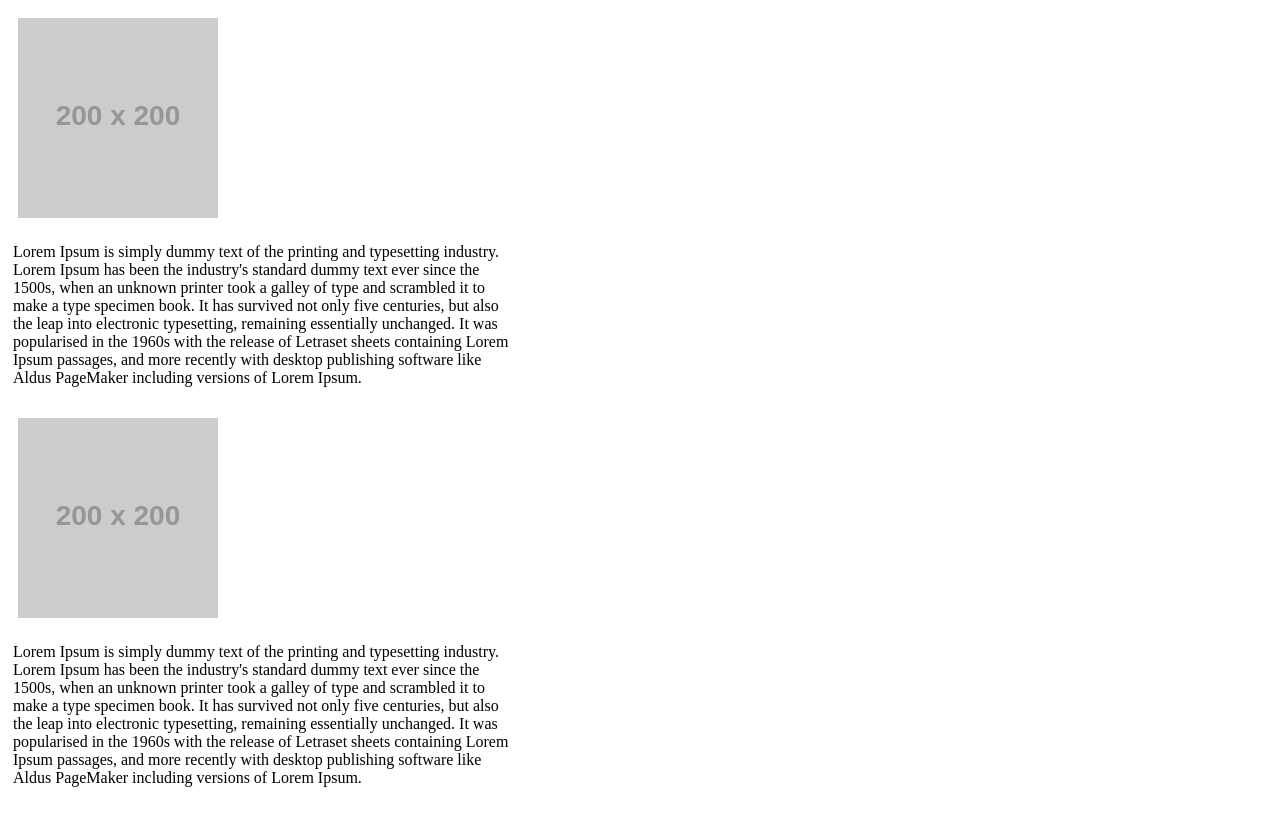
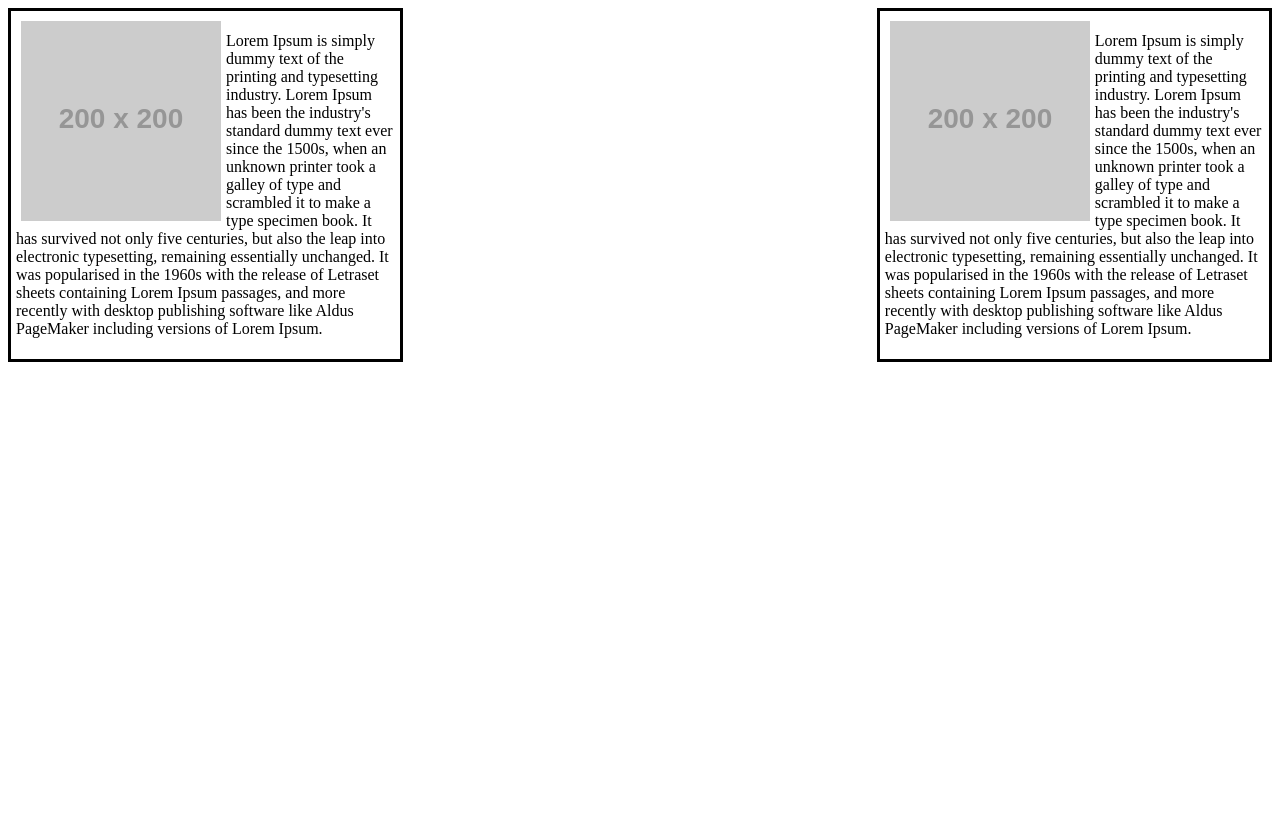
Before and after one commit to peepcrusher/coding-drills, a plain HTML site: page 10-core-css-float-wrappers/challenge-prompt.html in a window 1280 px wide. Drawn offline with Linux system fonts and the light colour scheme; placeholder pictures from the web are drawn by us.

Commit message:
completed core css flaot wrappers drill

```diff
--- a/10-core-css-float-wrappers/challenge-prompt.html
+++ b/10-core-css-float-wrappers/challenge-prompt.html
@@ -10,17 +10,26 @@
 <style>
 
     div {
-        width: 40%;
+        width: 30%;
         padding: 5px;
+        border: 3px solid;
         /* Add a border to every `<div>` element */
 
     }
 
     img {
         padding: 5px;
+        float: left;
         /* Float the image so that it's in the top left of the box and the text flows around it */
 
 
+    }
+
+    #wrapper-left{
+        float:left;
+    }
+    #wrapper-right{
+        float:right;
     }
 
     /* Add selectors to float the two divs to different sides */
```
